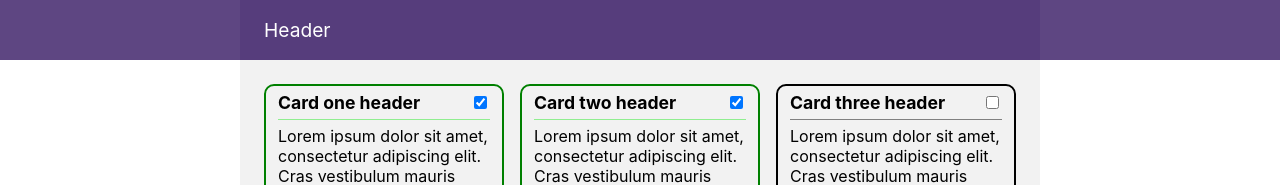
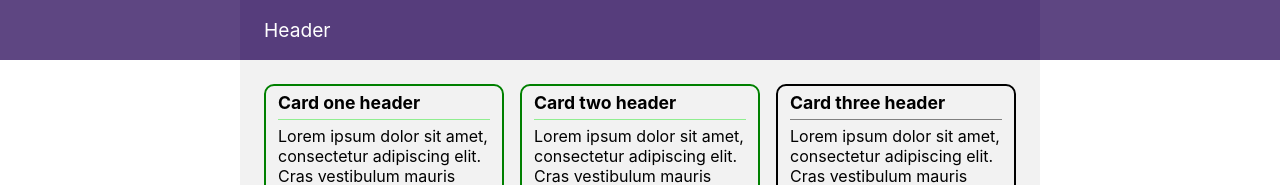
Before and after one commit to Jaskon/react-udemy-course, a React app: page / in a window 1280 px wide. Shown: the top 185 px of the page. Built offline with nearby package versions, Linux system fonts and the light colour scheme.

Commit message:
Simplified App state set
Removed input (checkbox) element

```diff
--- a/src/App/App.js
+++ b/src/App/App.js
@@ -29,25 +29,27 @@
   }
 ];
 
+const beValuesTransformed = {};
+beValues.forEach(one => beValuesTransformed[one.id] = one);
+
 
 function App() {
-  const [cardsState, setCardsState] = useState(beValues);
+  const [cardsState, setCardsState] = useState(beValuesTransformed);
 
-  const cardsRendered = cardsState.map((one, index) =>
+  const cardsRendered = Object.entries(cardsState).map(([key, one]) =>
     <Card
       key={one.id}
       caption={one.caption}
       content={one.content}
       checkbox={one.selectable}
       selected={one.selected}
-      onSelect={() => {
-        const newCardsState = [...cardsState];
-        newCardsState[index] = {
+      onSelect={() => setCardsState({
+        ...cardsState,
+        [key]: {
           ...one,
           selected: !one.selected
         }
-        setCardsState(newCardsState);
-      }}
+      })}
     />
   );
 
--- a/src/Card/Card.js
+++ b/src/Card/Card.js
@@ -6,7 +6,9 @@
                 onSelect = undefined }) {
 
   const onHeaderClick = () => {
-    return onSelect(!selected);
+    if (onSelect !== undefined) {
+      return onSelect(!selected);
+    }
   };
 
   return (
@@ -15,12 +17,9 @@
       <div className={cl('Card', {'Card__selected': selected})}>
         <div
           className={cl('Card__header', {'Card__clickable': checkbox})}
-          onClick={checkbox ? onHeaderClick : undefined}
+          onClick={onHeaderClick}
         >
           <div>{caption}</div>
-          {checkbox &&
-            <input type={'checkbox'} className={'Card__clickable'} checked={selected} readOnly />
-          }
         </div>
 
         <div className={'Card__divider'} />
--- a/src/Card/Card.scss
+++ b/src/Card/Card.scss
@@ -10,10 +10,9 @@
 }
 
 .Card__header {
-  display: flex;
   font-size: 1.1rem;
   font-weight: bold;
-  justify-content: space-between;
+  user-select: none;
 }
 
 .Card__divider {
```
